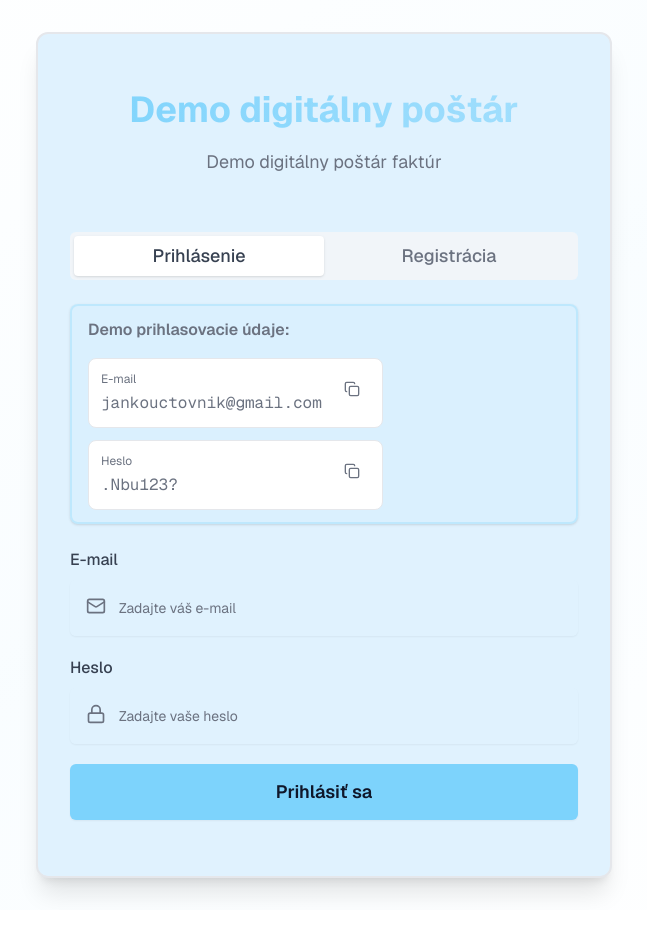
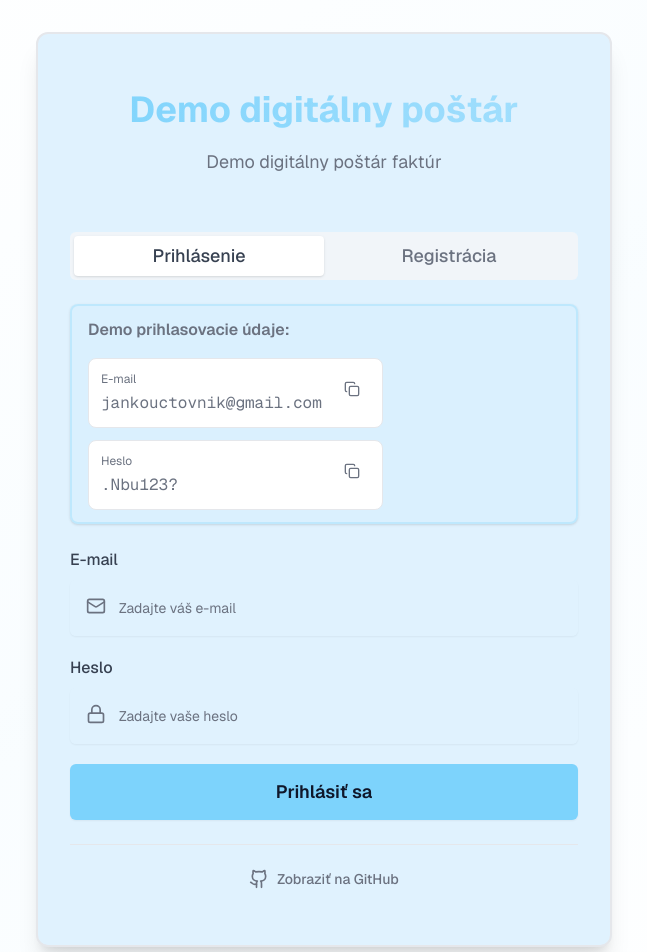
Before and after one commit to spavlovic77/demopostar, a Next.js app: page / in a window 1280 px wide. Shown: the top 952 px of the page, without its empty margins (316-963 px from the left). Before the commit the page ends 910 px from the top, so only its background shows below. Built offline with nearby package versions, Linux system fonts and the light colour scheme.

Commit message:
feat: add GitHub link below login form
Include GitHub icon link with accessibility and hover effect.

Co-authored-by: Stanislav Pavlovic <90927493+spavlovic77@users.noreply.github.com>

```diff
--- a/components/login-form.tsx
+++ b/components/login-form.tsx
@@ -10,7 +10,7 @@ import { Input } from "@/components/ui/input"
 import { Label } from "@/components/ui/label"
 import { Tabs, TabsContent, TabsList, TabsTrigger } from "@/components/ui/tabs"
 import { Alert, AlertDescription } from "@/components/ui/alert"
-import { Loader2, Mail, Lock, Building, Copy, Check } from "lucide-react"
+import { Loader2, Mail, Lock, Building, Copy, Check, Github } from "lucide-react"
 
 interface LoginData {
   email: string
@@ -311,6 +311,18 @@ export function LoginForm() {
                 )}
               </Button>
             </form>
+
+            <div className="mt-6 pt-6 border-t">
+              <a
+                href="https://github.com/spavlovic77/demopostar"
+                target="_blank"
+                rel="noopener noreferrer"
+                className="flex items-center justify-center gap-2 text-sm text-muted-foreground hover:text-primary transition-colors group"
+              >
+                <Github className="h-5 w-5 group-hover:scale-110 transition-transform" />
+                <span className="font-medium">Zobraziť na GitHub</span>
+              </a>
+            </div>
           </TabsContent>
 
           <TabsContent value="register" className="space-y-6 mt-6">
```
